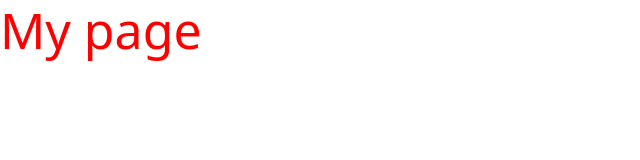
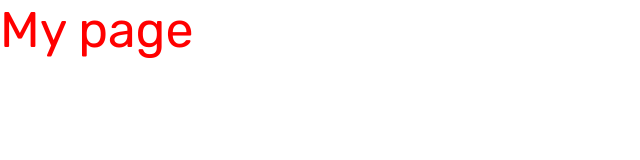
Before and after one commit to VictorTurraF/crappo-v2, a Next.js app: page / in a window 1280 px wide. Shown: the top 160 px of the page, without its empty margins (0-640 px from the left). Built offline with nearby package versions, Linux system fonts and the light colour scheme.

Commit message:
chore: Install rubik font family
Used the ttf variable font files

```diff
--- a/pages/_app.tsx
+++ b/pages/_app.tsx
@@ -1,9 +1,16 @@
-import { AppProps } from "next/app"
+import { AppProps } from "next/app";
+import GlobalStyles from '../styles/global';
 
-import '../styles/bootstrap-reboot.min.css'
+import "../styles/bootstrap-reboot.min.css";
+import "../styles/rubik-font.css";
 
 function MyApp({ Component, pageProps }: AppProps) {
-  return <Component {...pageProps} />
+  return (
+    <>
+      <GlobalStyles />
+      <Component {...pageProps} />
+    </>
+  );
 }
 
-export default MyApp
+export default MyApp;
--- /dev/null
+++ b/styles/global.tsx
@@ -0,0 +1,11 @@
+import { createGlobalStyle } from "styled-components";
+
+const GlobalStyles = createGlobalStyle`
+  body {
+    font-family: "Rubik", Arial, Helvetica, sans-serif;
+    font-size: 1rem;
+    font-weight: normal;
+  }
+`
+
+export default GlobalStyles
--- /dev/null
+++ b/styles/rubik-font.css
@@ -0,0 +1,13 @@
+@font-face {
+  font-family: Rubik;
+  src: url("../font/Rubik-VariableFont_wght.ttf") format("truetype-variations");
+  font-size: 1rem;
+  font-weight: normal;
+}
+
+@font-face {
+  font-family: Rubik;
+  src: url("../font/Rubik-Italic-VariableFont_wght.ttf") format("truetype-variations");
+  font-style: italic;
+  font-size: 1rem;
+}
```
Also changed, not shown: font/Rubik-Italic-VariableFont_wght.ttf (added), font/Rubik-VariableFont_wght.ttf (added).
